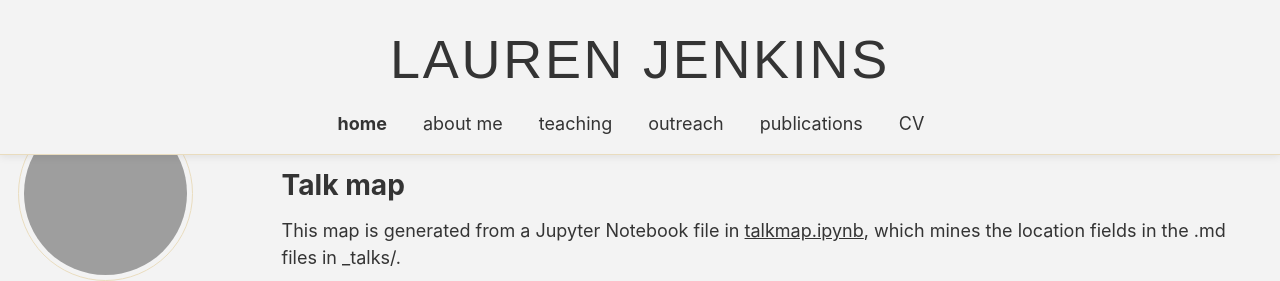
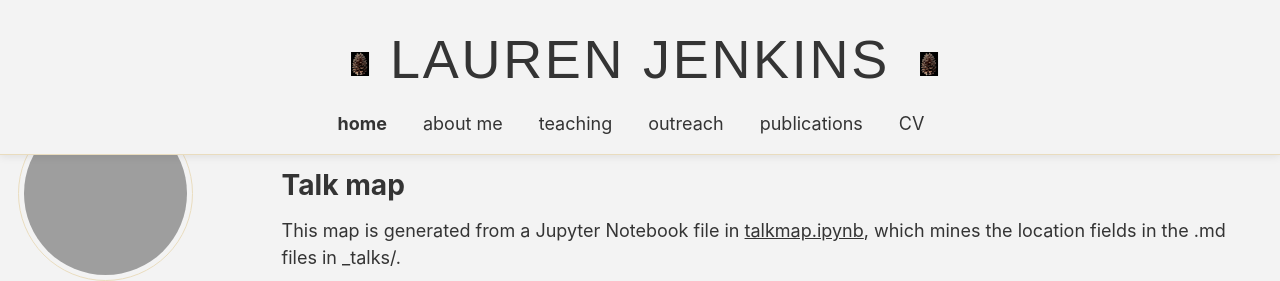
Before and after one commit to jenkinslauren/jenkinslauren.github.io, a Jekyll site: the page built from _pages/talkmap.html, in a window 1280 px wide. Shown: the top 281 px of the page. Built offline with Jekyll 4.4.1, drawn with Linux system fonts in a browser that asks for light colours; nearby versions of some CDN libraries; some web fonts are replaced; a script bundle is joined from its source files by our own code; library files that are not in the unit come from our copies.

Commit message:
add pics

```diff
--- a/_includes/masthead.html
+++ b/_includes/masthead.html
@@ -2,7 +2,13 @@
 <div class="masthead">
   <div class="masthead__inner-wrap">
     <div class="site-title">
-      <h1><a href="/">Lauren Jenkins</a></h1>
+      <h1>
+        <a href="/">
+        <img src="{{ base_path }}/images/cone_icon.svg" alt="Site Icon" class="masthead-icon" />
+          Lauren Jenkins
+        <img src="{{ base_path }}/images/cone_icon.svg" alt="Site Icon" class="masthead-icon" />
+      </a>
+    </h1>
     </div>
     <div class="masthead__menu">
       <nav id="site-nav" class="greedy-nav">
--- a/_sass/layout/_masthead.scss
+++ b/_sass/layout/_masthead.scss
@@ -230,3 +230,10 @@
     height: 6rem;
   }
 }
+
+.masthead-icon {
+  width: 24px;           // size of your icon
+  height: 24px;
+  margin-left: 0.5rem;   // space between name and icon
+  vertical-align: middle;
+}
```
